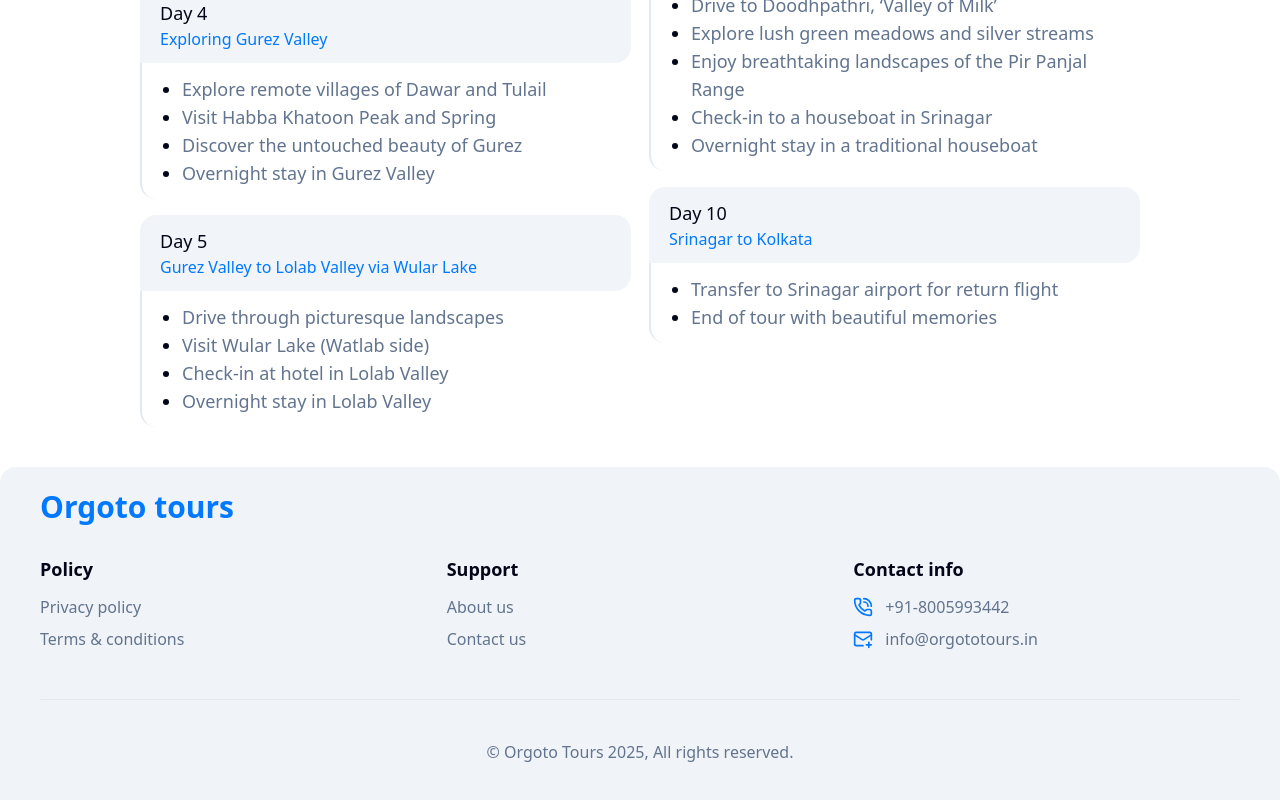
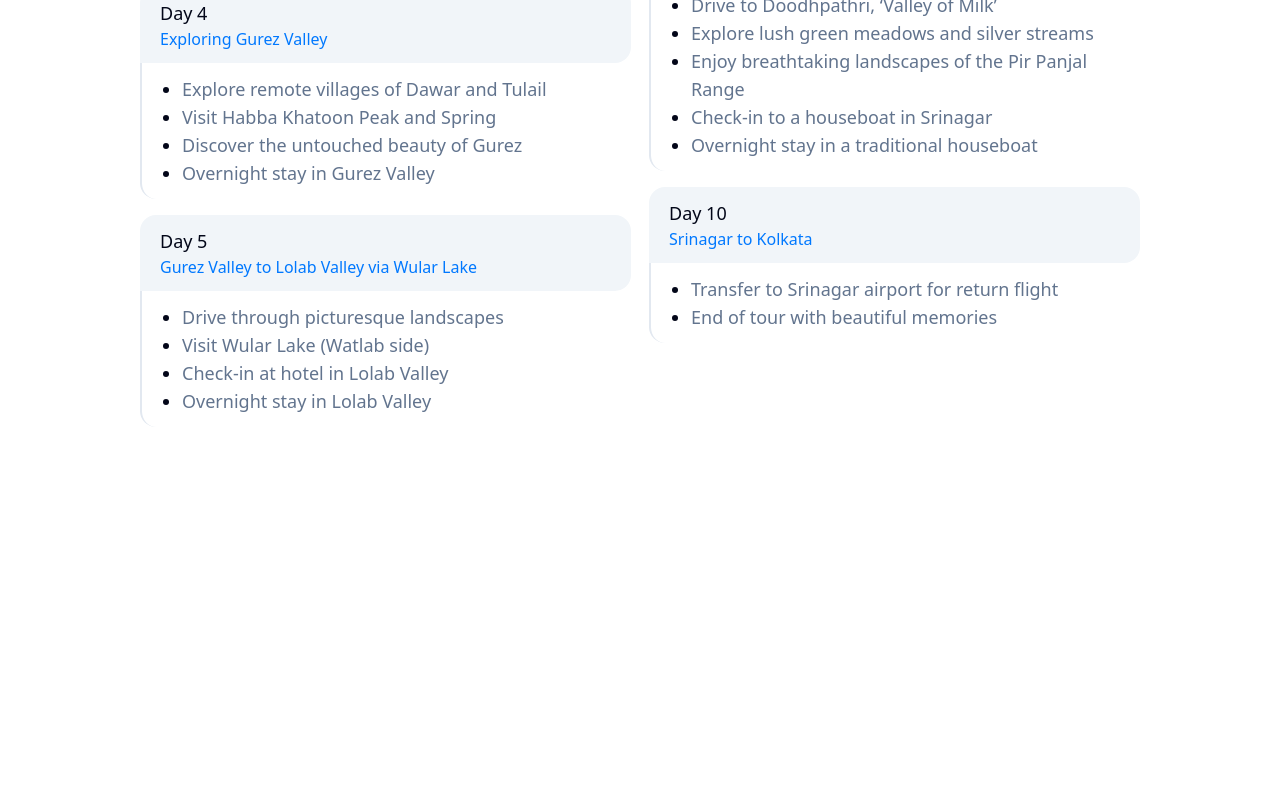
Before and after one commit to DEBOJEETDAS36/travelz, a Next.js app: page /3DGRLF in a window 1280 px wide. Shown: the part 1744-2544 px from the top of the page. After the commit the page ends 2251 px from the top, so only its background shows below. Built offline with nearby package versions, Linux system fonts and the light colour scheme; no server answers.

Commit message:
Footer CLS fix

```diff
--- a/app/[id]/page.tsx
+++ b/app/[id]/page.tsx
@@ -7,12 +7,12 @@ import {
   CarouselNext,
   CarouselPrevious,
 } from "@/components/ui/carousel";
-import {
-  Accordion,
-  AccordionContent,
-  AccordionItem,
-  AccordionTrigger,
-} from "@/components/ui/accordion";
+// import {
+//   Accordion,
+//   AccordionContent,
+//   AccordionItem,
+//   AccordionTrigger,
+// } from "@/components/ui/accordion";
 import { tours } from "@/constants";
 import OptimizedImage from "@/components/shared/OptimizedImage";
 
@@ -34,7 +34,7 @@ export default async function Page({
   }
   return (
     <main>
-      <section className="flex flex-col gap-5 mt-5 mb-10 max-w-5xl px-5 md:px-6 lg:px-3 mx-auto">
+      <section className="flex flex-col gap-5 mt-5 mb-10 max-w-5xl px-5 md:px-6 lg:px-3 mx-auto pb-10">
         <div className="w-full">
           <Carousel className="aspect-square max-h-112 w-full bg-accent relative rounded-2xl overflow-hidden">
             <CarouselContent className="text-4xl font-semibold">
--- a/app/layout.tsx
+++ b/app/layout.tsx
@@ -1,7 +1,6 @@
 import type { Metadata } from "next";
 import { Geist, Geist_Mono } from "next/font/google";
 import "./globals.css";
-import Footer from "@/components/Footer";
 import { ThemeProvider } from "@/components/providers/theme-provider";
 import Navbar from "@/components/Navbar";
 
@@ -39,7 +38,6 @@ export default function RootLayout({
         >
           <Navbar />
           {children}
-          <Footer />
         </ThemeProvider>
       </body>
     </html>
--- a/app/page.tsx
+++ b/app/page.tsx
@@ -1,10 +1,12 @@
 import AboutSection from "@/components/AboutSection";
 import ContactSection from "@/components/ContactSection";
+import Footer from "@/components/Footer";
 import HeroSection from "@/components/HeroSection";
 import PackagesSection from "@/components/PackagesSection";
 import ReviewSection from "@/components/ReviewSection";
 export default function Home() {
   return (
+    <>
       <main>
         <HeroSection />
         <PackagesSection />
@@ -12,5 +14,7 @@ export default function Home() {
         <ReviewSection />
         <ContactSection />
       </main>
+      <Footer />
+    </>
   );
 }
```
Lines whose indentation alone changed are shown as unchanged.
